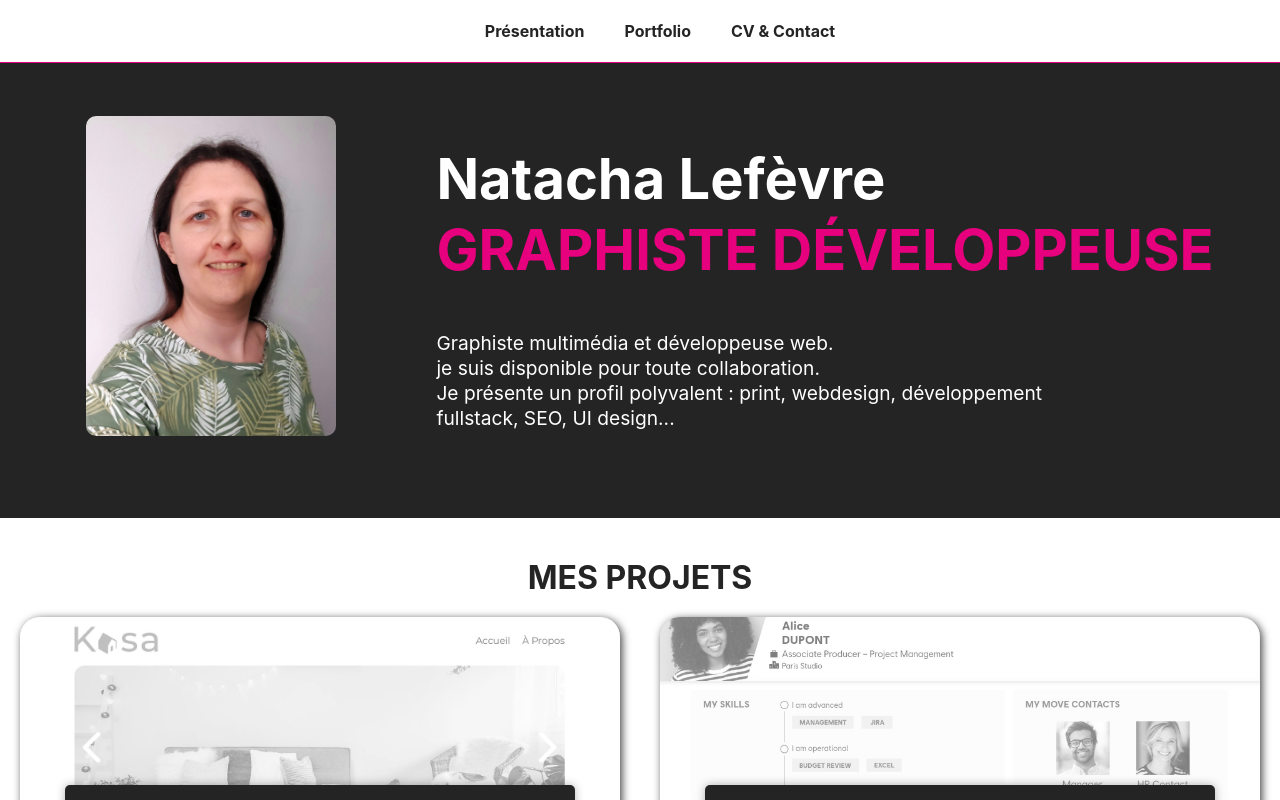
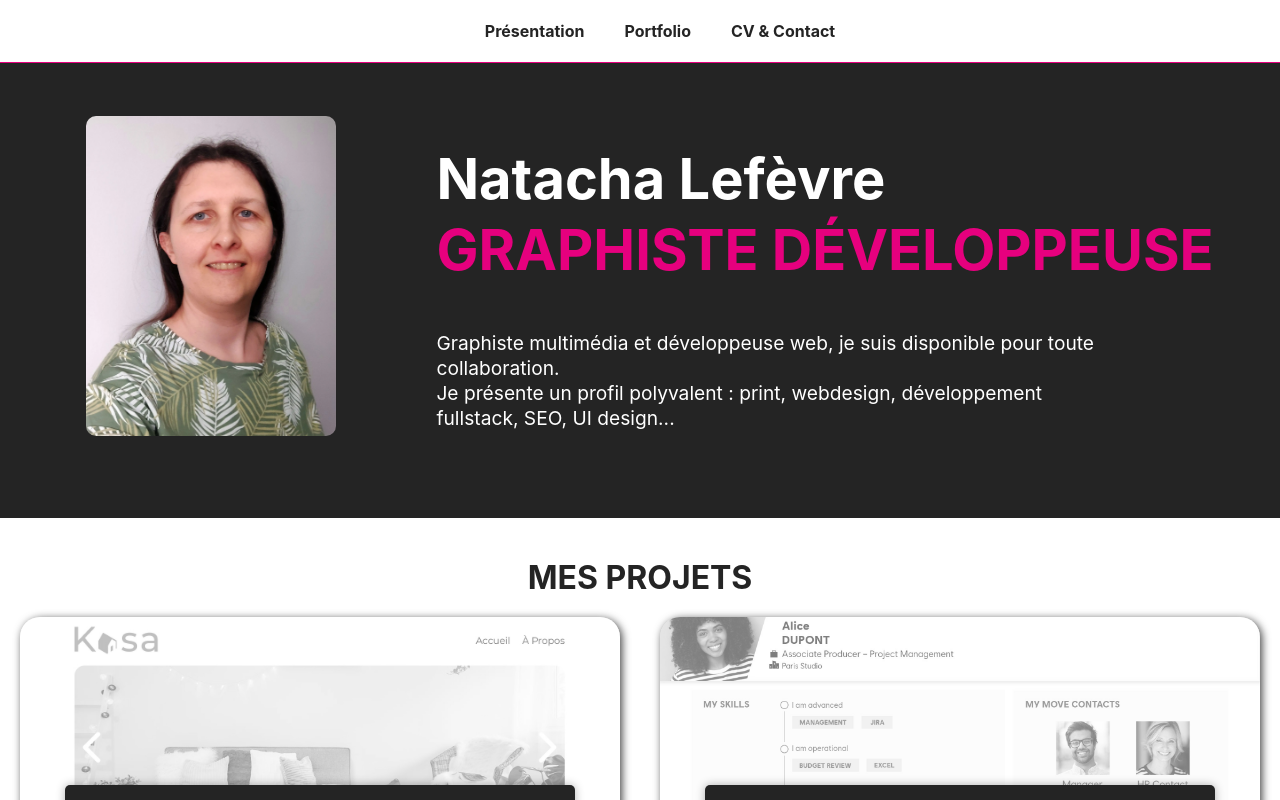
Before and after one commit to NatachaLefevre/Portfolio-Natacha-Lefevre, a React (Vite) app: page / in a window 1280 px wide. Shown: the top 800 px of the page. Built offline with nearby package versions, Linux system fonts and the light colour scheme.

Commit message:
fix: Présentation

```diff
--- a/src/App.jsx
+++ b/src/App.jsx
@@ -35,8 +35,7 @@ const App = () => {
           <h1 className='name'>Natacha Lefèvre</h1>
           <h1 className='dev'>GRAPHISTE DÉVELOPPEUSE</h1>
 
-          <p className='text-presentation'>Graphiste multimédia et développeuse web.<br />
-            je suis disponible pour toute collaboration.<br />
+          <p className='text-presentation'>Graphiste multimédia et développeuse web, je suis disponible pour toute collaboration.<br />
             Je présente un profil polyvalent : print, webdesign, développement fullstack, SEO, UI design...</p>
         </div>
       </section>
```
